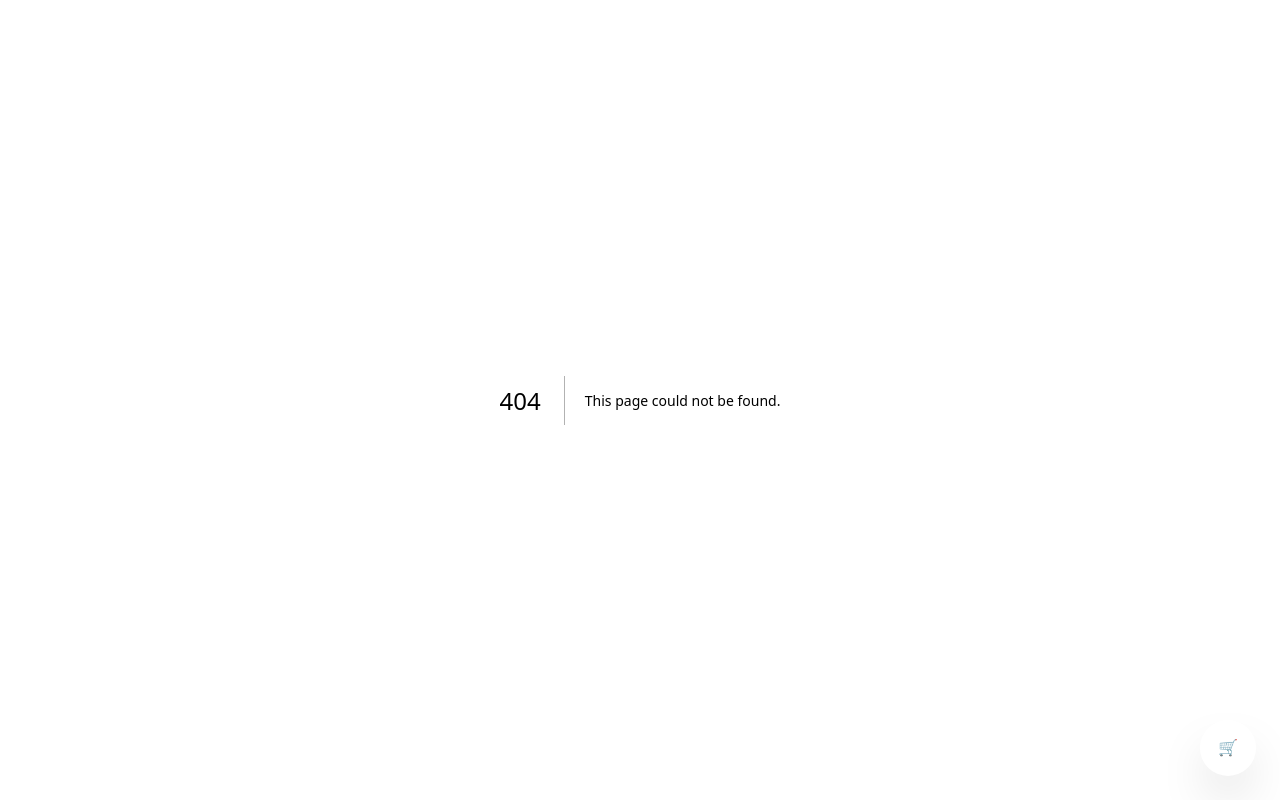
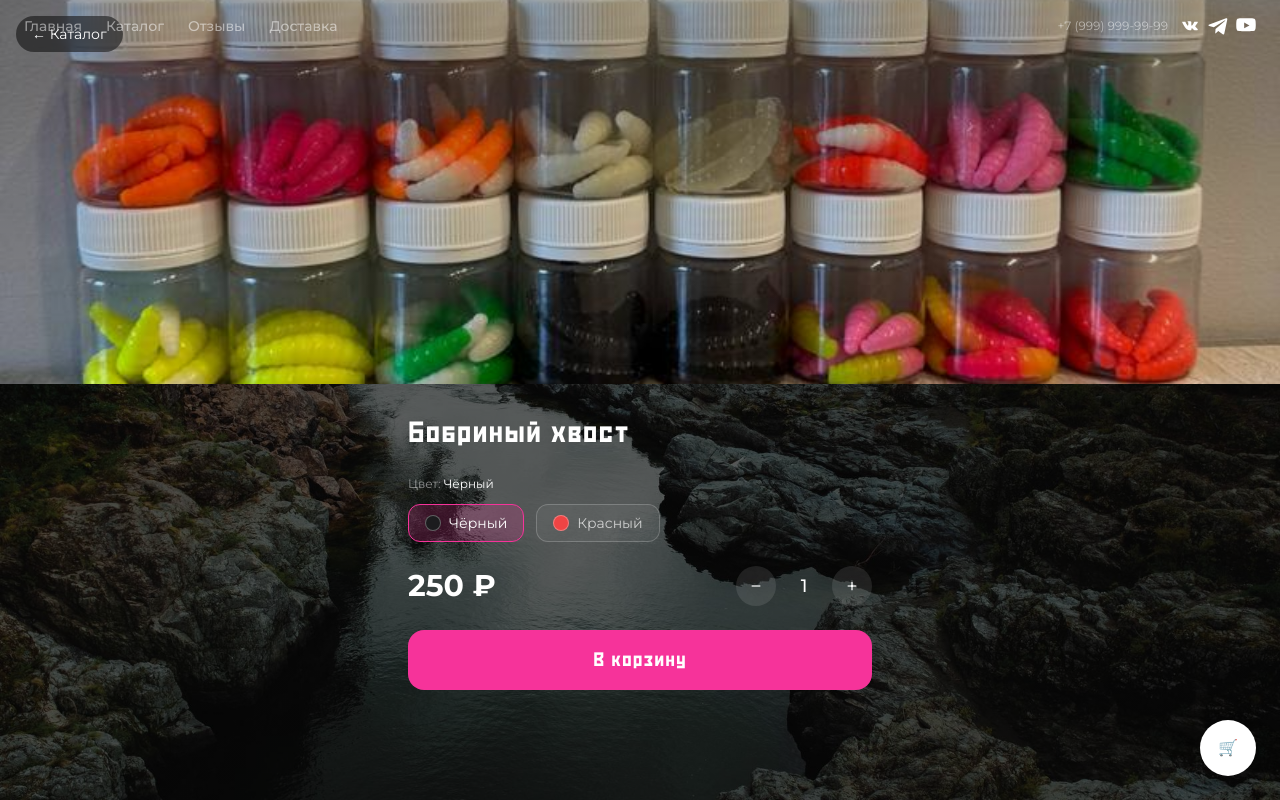
Before and after one commit to essentenal-sys/forelnutye, a Next.js app: page /catalog/bobr in a window 1280 px wide. Before the commit this address had no page. Built offline with nearby package versions, Linux system fonts and the light colour scheme.

Commit message:
replace product modal with individual product pages

```diff
--- /dev/null
+++ b/app/catalog/[slug]/page.tsx
@@ -0,0 +1,119 @@
+"use client";
+
+import { useState } from "react";
+import { useRouter } from "next/navigation";
+import { products, PRICE } from "@/app/lib/data";
+import { useCart } from "@/app/context/cart";
+
+const colorMap: Record<string, string> = {
+  "Оранжевый": "#f97316",
+  "Зелёный": "#22c55e",
+  "Розовый": "#ec4899",
+  "Жёлтый": "#fbbf24",
+  "Белый": "#f1f5f9",
+  "Чёрный": "#1c1c1e",
+  "Красный": "#ef4444",
+  "Фиолетовый": "#a855f7",
+};
+
+export default function ProductPage({ params }: { params: { slug: string } }) {
+  const router = useRouter();
+  const { addToCart } = useCart();
+  const product = products.find((p) => p.slug === params.slug);
+
+  const [selectedIndex, setSelectedIndex] = useState(0);
+  const [qty, setQty] = useState(1);
+  const [added, setAdded] = useState(false);
+
+  if (!product) {
+    return (
+      <main className="text-white pt-24 px-6 text-center">
+        <p>Товар не найден</p>
+      </main>
+    );
+  }
+
+  const selected = product.items[selectedIndex];
+
+  const handleAdd = () => {
+    addToCart(product.name, selected, null, qty);
+    setAdded(true);
+    setTimeout(() => setAdded(false), 1500);
+  };
+
+  return (
+    <main className="text-white min-h-screen">
+      {/* Фото */}
+      <div className="relative w-full h-72 md:h-96">
+        <img
+          src={selected.image}
+          className="w-full h-full object-cover transition duration-300"
+        />
+        <div className="absolute inset-0 bg-gradient-to-b from-black/30 to-transparent" />
+        <button
+          onClick={() => router.back()}
+          className="absolute top-4 left-4 bg-black/50 backdrop-blur-sm text-white px-4 py-2 rounded-full text-sm flex items-center gap-2"
+        >
+          ← Каталог
+        </button>
+      </div>
+
+      {/* Контент */}
+      <div className="px-6 py-8 max-w-lg mx-auto flex flex-col gap-6">
+        <h1 className="font-title text-3xl">{product.name}</h1>
+
+        {/* Выбор цвета */}
+        <div>
+          <p className="text-xs text-white/50 mb-3">
+            Цвет: <span className="text-white">{selected.name}</span>
+          </p>
+          <div className="flex gap-3 flex-wrap">
+            {product.items.map((item, i) => (
+              <button
+                key={i}
+                onClick={() => { setSelectedIndex(i); setQty(1); }}
+                className={`flex items-center gap-2 px-4 py-2 rounded-xl text-sm transition border ${
+                  selectedIndex === i
+                    ? "border-pink-500 bg-pink-500/20 text-white"
+                    : "border-white/20 bg-white/5 text-white/70 hover:bg-white/10"
+                }`}
+              >
+                <span
+                  className="w-4 h-4 rounded-full border border-white/30 flex-shrink-0"
+                  style={{ backgroundColor: colorMap[item.name] ?? "#888" }}
+                />
+                {item.name}
+              </button>
+            ))}
+          </div>
+        </div>
+
+        {/* Цена и количество */}
+        <div className="flex items-center justify-between">
+          <span className="text-3xl font-bold">{PRICE * qty} ₽</span>
+          <div className="flex items-center gap-4">
+            <button
+              onClick={() => setQty((q) => Math.max(1, q - 1))}
+              className="w-10 h-10 rounded-full bg-white/10 hover:bg-white/20 flex items-center justify-center text-xl"
+            >−</button>
+            <span className="w-6 text-center font-medium text-lg">{qty}</span>
+            <button
+              onClick={() => setQty((q) => q + 1)}
+              className="w-10 h-10 rounded-full bg-white/10 hover:bg-white/20 flex items-center justify-center text-xl"
+            >+</button>
+          </div>
+        </div>
+
+        {/* Кнопка */}
+        <button
+          onClick={handleAdd}
+          className={`w-full py-4 rounded-2xl font-title text-xl transition ${
+            added ? "bg-green-500" : "bg-pink-500 hover:bg-pink-400"
+          }`}
+        >
+          {added ? "Добавлено ✓" : "В корзину"}
+        </button>
+      </div>
+    </main>
+  );
+}
--- a/app/catalog/page.tsx
+++ b/app/catalog/page.tsx
@@ -1,8 +1,5 @@
-"use client";
-
-import { useState } from "react";
+import Link from "next/link";
 import { products, PRICE } from "@/app/lib/data";
-import ProductModal from "@/app/components/ProductModal";
 
 const colorMap: Record<string, string> = {
   "Оранжевый": "#f97316",
@@ -16,30 +13,25 @@ const colorMap: Record<string, string> = {
 };
 
 export default function CatalogPage() {
-  const [selectedProduct, setSelectedProduct] = useState<any>(null);
-
   return (
     <main className="text-white pt-24 pb-20 px-6 max-w-6xl mx-auto">
       <h1 className="font-title text-3xl md:text-5xl text-center mb-16">Каталог</h1>
 
       <div className="grid grid-cols-1 sm:grid-cols-2 gap-6">
         {products.map((product, i) => (
-          <div
+          <Link
             key={i}
-            onClick={() => setSelectedProduct(product)}
-            className="group relative rounded-2xl overflow-hidden cursor-pointer h-72 md:h-80"
+            href={`/catalog/${product.slug}`}
+            className="group relative rounded-2xl overflow-hidden cursor-pointer h-72 md:h-80 block"
           >
             <img
               src={product.items[0].image}
               className="absolute inset-0 w-full h-full object-cover transition duration-500 group-hover:scale-105"
             />
-
             <div className="absolute inset-0 bg-gradient-to-t from-black/80 via-black/20 to-transparent" />
-
             <div className="absolute top-4 right-4 bg-pink-500 text-white text-sm font-bold px-3 py-1 rounded-full">
               {PRICE} ₽
             </div>
-
             <div className="absolute bottom-0 left-0 right-0 p-5">
               <h3 className="font-title text-2xl mb-3">{product.name}</h3>
               <div className="flex items-center justify-between">
@@ -58,16 +50,9 @@ export default function CatalogPage() {
                 </span>
               </div>
             </div>
-          </div>
+          </Link>
         ))}
       </div>
-
-      {selectedProduct && (
-        <ProductModal
-          product={selectedProduct}
-          onClose={() => setSelectedProduct(null)}
-        />
-      )}
     </main>
   );
 }
--- a/app/lib/data.ts
+++ b/app/lib/data.ts
@@ -2,6 +2,7 @@ export const PRICE = 250;
 
 export const products = [
   {
+    slug: "magot",
     name: "Магот",
     items: [
       { name: "Оранжевый", image: "/worms.jpg" },
@@ -10,6 +11,7 @@ export const products = [
     ],
   },
   {
+    slug: "dzhunior",
     name: "Джуниор",
     items: [
       { name: "Жёлтый", image: "/worms.jpg" },
@@ -17,6 +19,7 @@ export const products = [
     ],
   },
   {
+    slug: "bobr",
     name: "Бобриный хвост",
     items: [
       { name: "Чёрный", image: "/worms.jpg" },
@@ -24,6 +27,7 @@ export const products = [
     ],
   },
   {
+    slug: "plamp",
     name: "Пламп",
     items: [
       { name: "Фиолетовый", image: "/worms.jpg" },
```
